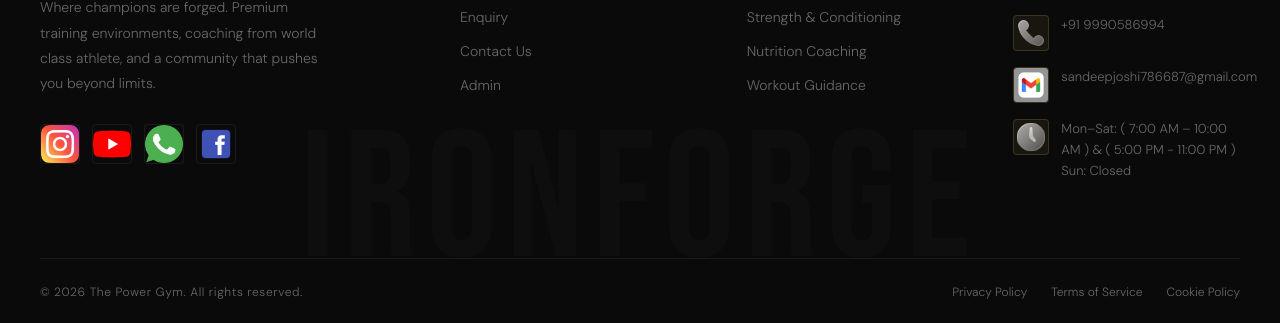
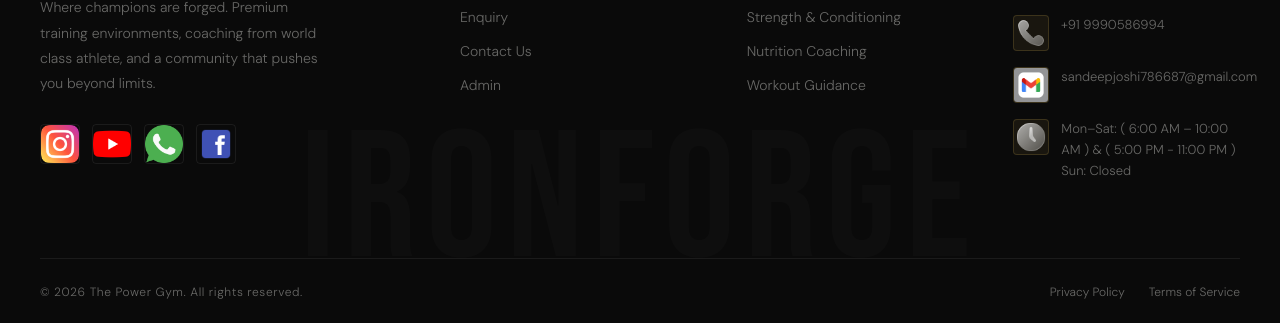
Before and after one commit to ashug21/ThePowerGym, a Next.js app: page / in a window 1280 px wide. Shown: the part 5052-5375 px from the top of the page. Built offline with nearby package versions, Linux system fonts and the light colour scheme; no server answers.

Commit message:
some changes

```diff
--- a/components/Footer.js
+++ b/components/Footer.js
@@ -132,7 +132,7 @@ export default function Footer() {
                 className="footer-contact-icon"
               />
               <div className="footer-contact-text">
-                Mon–Sat: ( 7:00 AM – 10:00 AM ) & ( 5:00 PM - 11:00 PM )
+                Mon–Sat: ( 6:00 AM – 10:00 AM ) & ( 5:00 PM - 11:00 PM )
                 <br />
                 Sun: Closed
               </div>
@@ -147,7 +147,6 @@ export default function Footer() {
           <div className="footer-bottom-links">
             <a href="#">Privacy Policy</a>
             <a href="#">Terms of Service</a>
-            <a href="#">Cookie Policy</a>
           </div>
         </div>
       </div>
```
